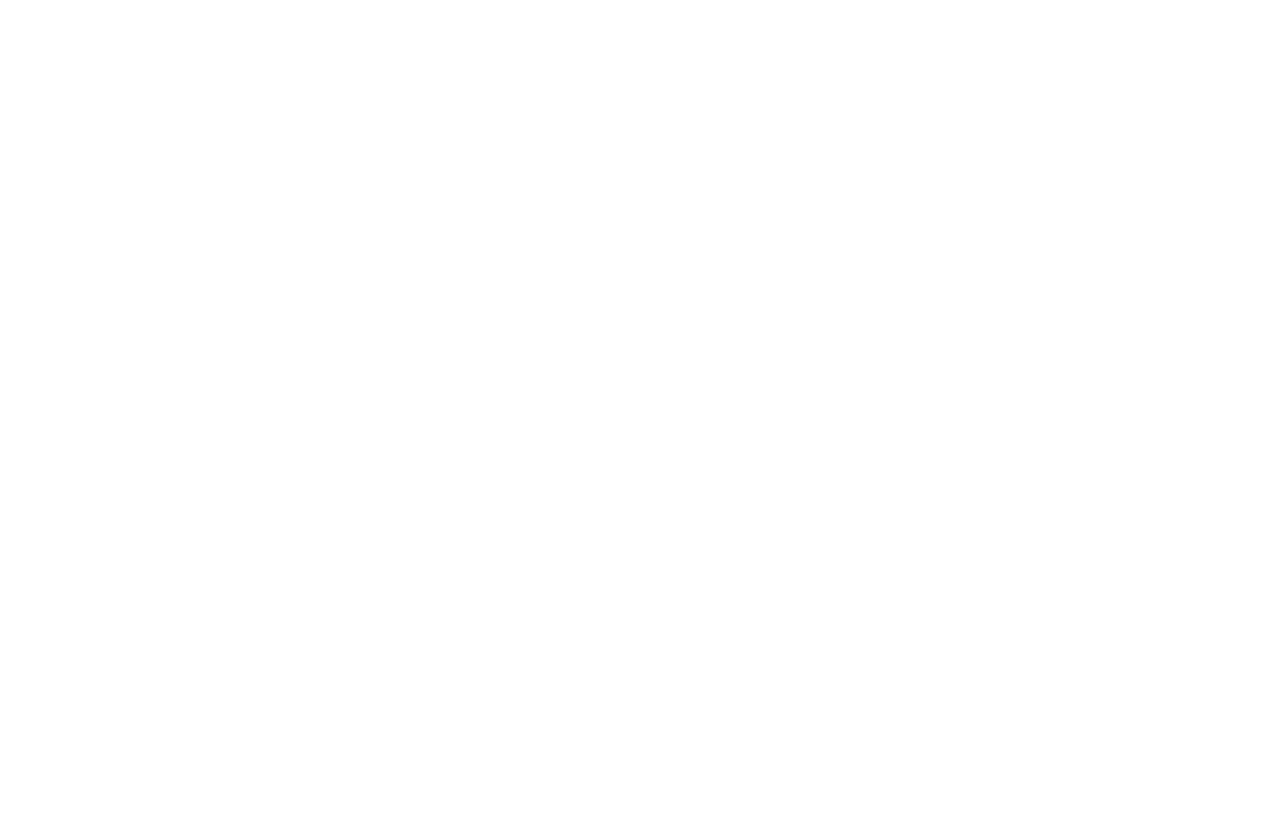
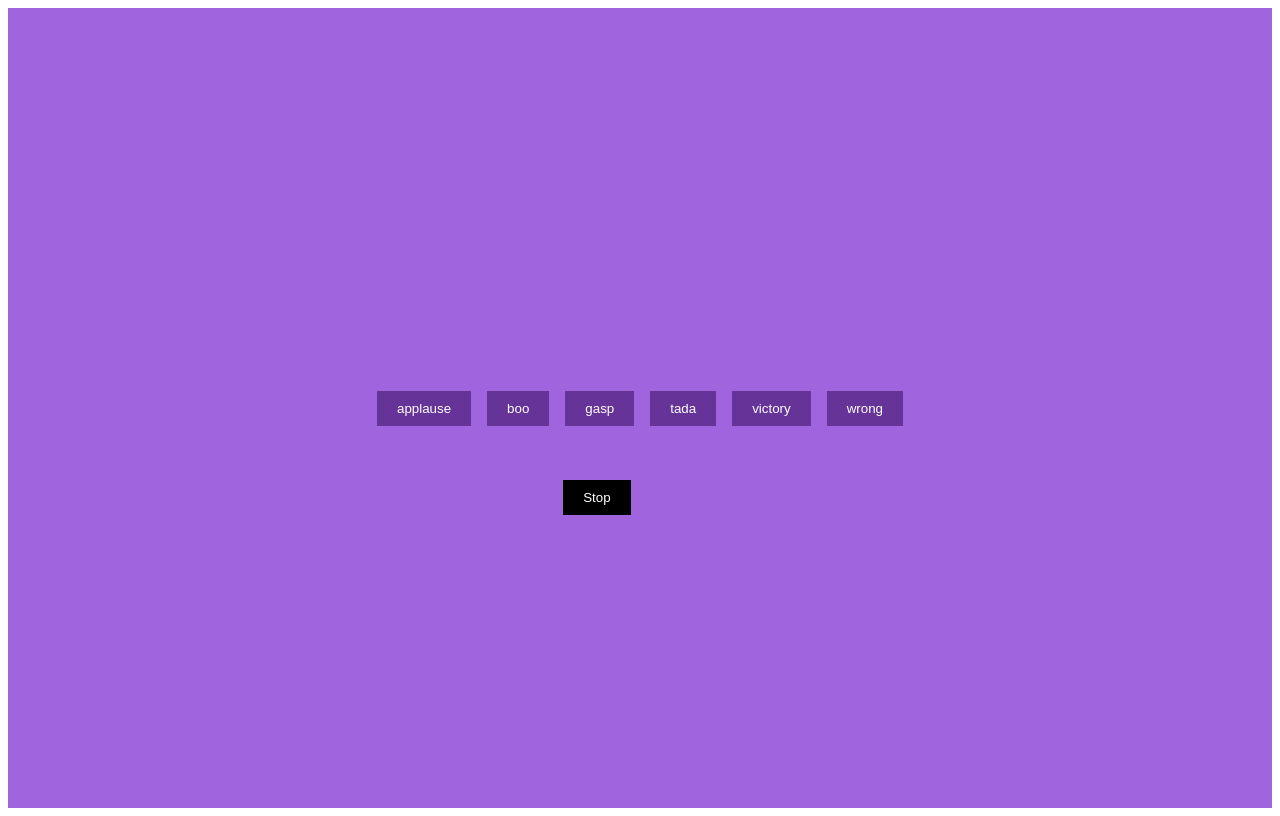
Before and after one commit to acciojob/Soundbar-RitankJaikar, a website: page main.html in a window 1280 px wide. Drawn offline with Linux system fonts and the light colour scheme.

Commit message:
created a submission

```diff
--- a/main.html
+++ b/main.html
@@ -8,6 +8,30 @@
 
 <body>
 	<!-- the entire body must be written by student -->
+	<div id="buttons">
+		<button class="btn">
+			applause
+		</button>
+		<button class="btn">
+			boo
+		</button>
+		<button class="btn">
+			gasp
+		</button>
+		<button class="btn">
+			tada
+		</button>
+		<button class="btn">
+			victory
+		</button>
+		<button class="btn">
+			wrong
+		</button>
+	</div>
+	<button class="stop">
+		Stop
+	</button>
+
     <script type="text/javascript" src="./script.js">
 </script>
 
--- a/styles.css
+++ b/styles.css
@@ -1 +1,24 @@
 /*  your css code here. If applicable */
+#buttons {
+	height: 100vh;
+	display: flex;
+	justify-content: center;
+	align-items: center;
+	gap: 16px;
+	background-color: #a164df;
+}
+
+.btn, .stop {
+	background-color: #663399;
+	padding: 10px 20px;
+	color: white;
+	border: none;
+	cursor: pointer;
+}
+
+.stop {
+	position: fixed;
+	background-color: black;
+	top: 60vh;
+	left: 44vw;
+}
```
